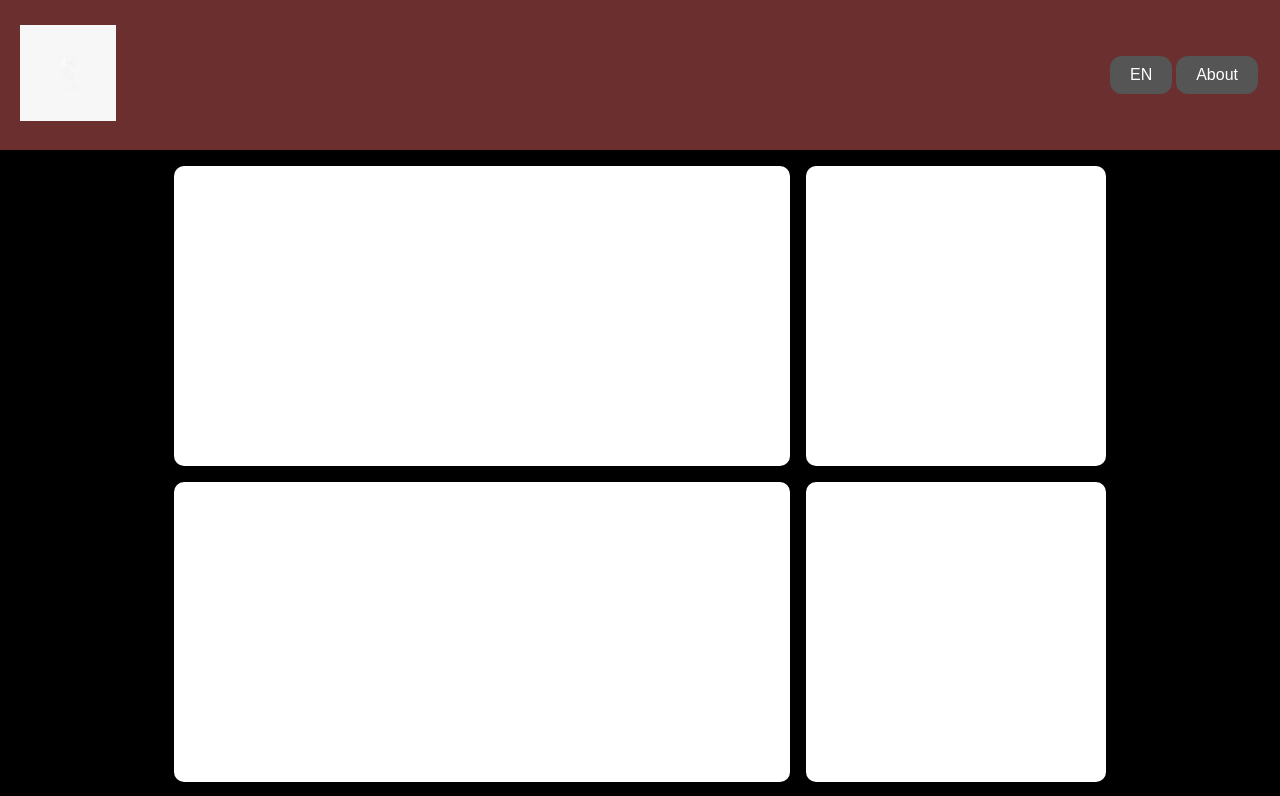
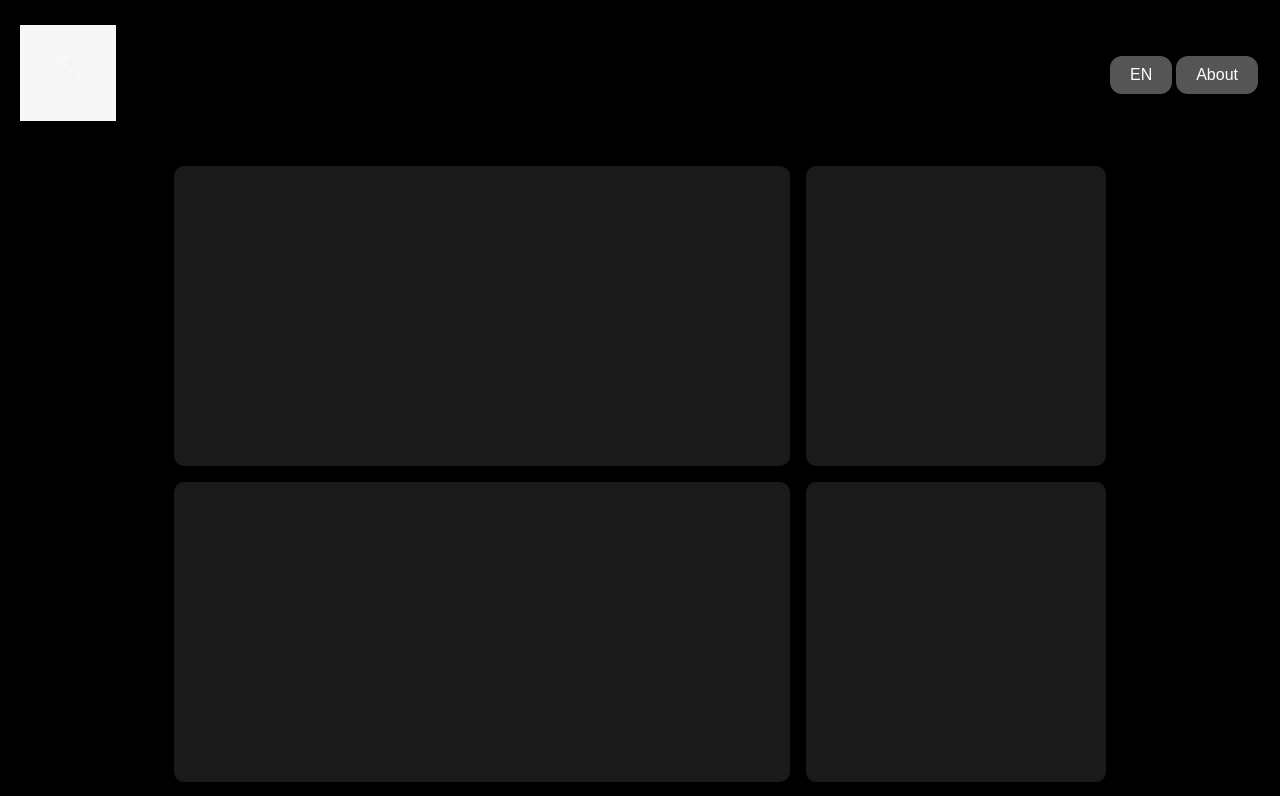
Before and after one commit to THEBLUEFLASH18/Dtails, a React (Vite) app: page / in a window 1280 px wide. Shown: the top 796 px of the page. Built offline with nearby package versions, Linux system fonts and the light colour scheme.

Commit message:
Added some final changes to the grid colors and layout

```diff
--- a/src/HeroSection.css
+++ b/src/HeroSection.css
@@ -1,5 +1,5 @@
 .box {
-    background-color: white;
+    background-color: #1A1A1A;
     border-radius: 10px;
 }
 .hero-section {
--- a/src/NavBar.css
+++ b/src/NavBar.css
@@ -3,7 +3,7 @@
     flex-direction: row;
     justify-content: space-between;
     align-items: center;
-    background-color: #6c2f2f;
+    background-color: black;
     width: 100%;
     height: 150px;
 }
```
